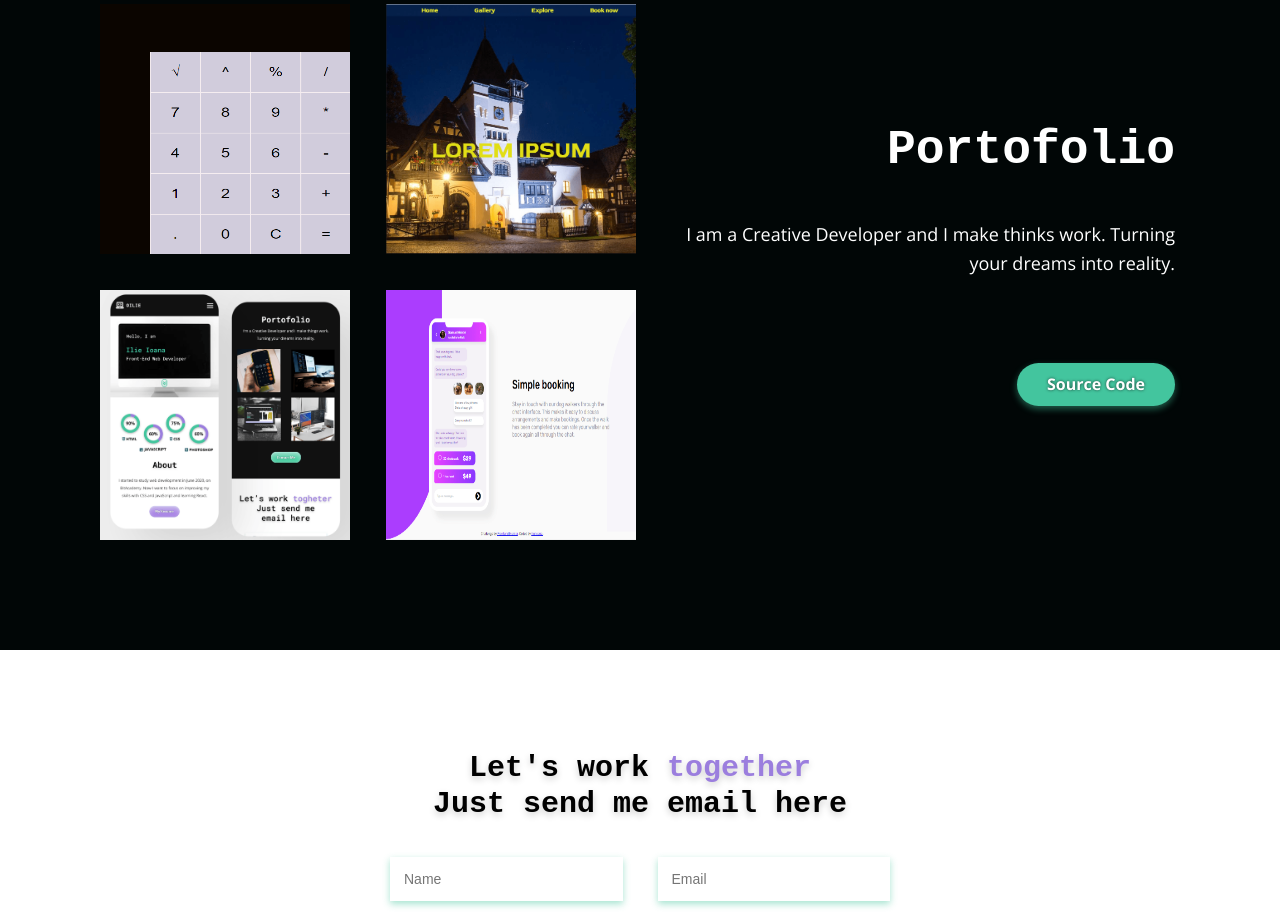
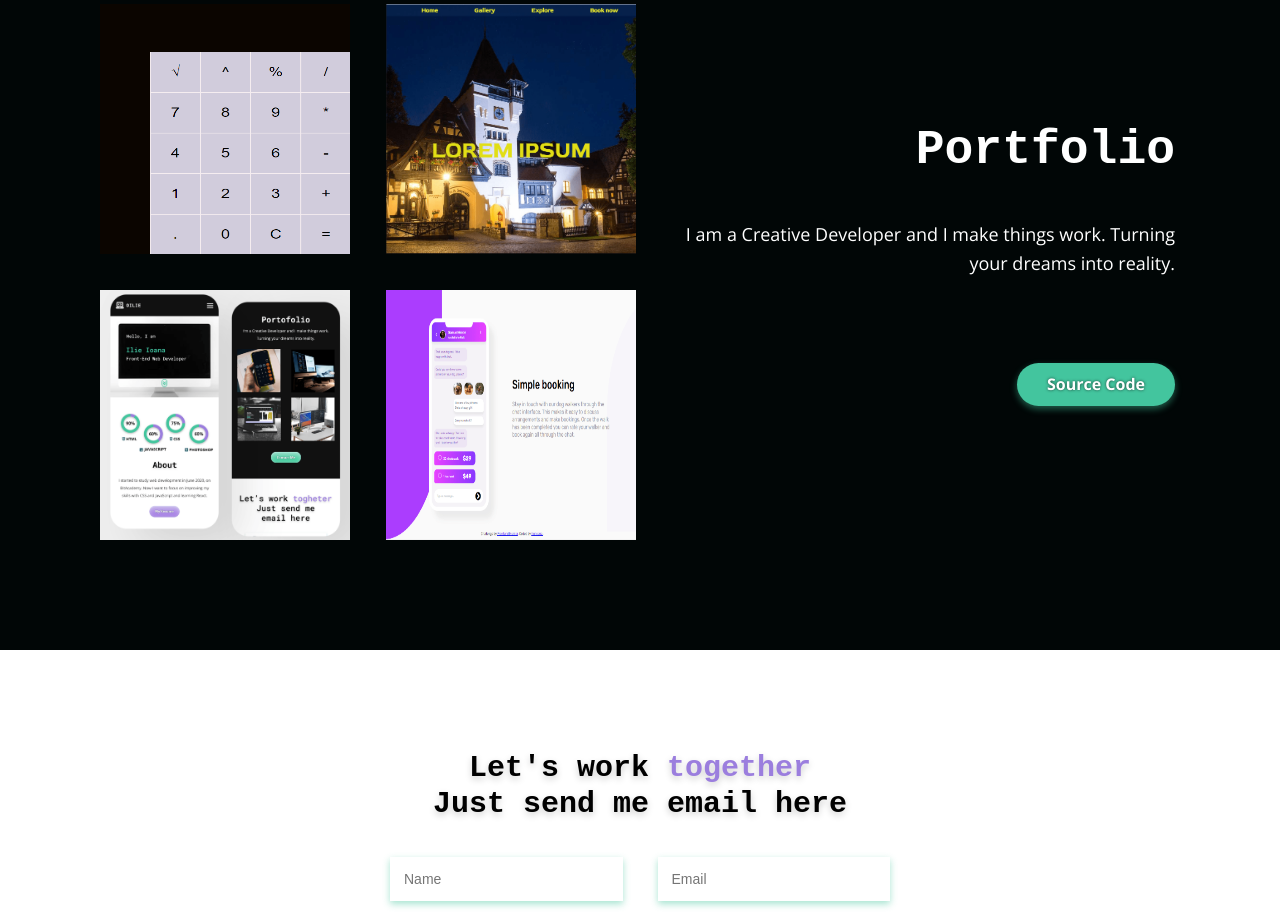
Before and after one commit to o-ilie/React-Portofolio, a React (Create React App) app: page / in a window 1280 px wide. Shown: the part 1500-2419 px from the top of the page. Built offline with nearby package versions, Linux system fonts and the light colour scheme; what react-animations would draw is missing.

Commit message:
Update Index.js

```diff
--- a/src/components/Portofolio/Index.js
+++ b/src/components/Portofolio/Index.js
@@ -29,9 +29,9 @@ const Portofolio = () => {
                      <InfoRow>
                          <Column1>
                              <TextWrapper>
-                                 <Heading>Portofolio</Heading>
+                                 <Heading>Portfolio</Heading>
                                  <Subtitle>
-                                    I am a Creative Developer and I make thinks work.
+                                    I am a Creative Developer and I make things work.
                                     Turning your dreams into reality.
                                  </Subtitle>
                                  <BtnWrapp>
```
